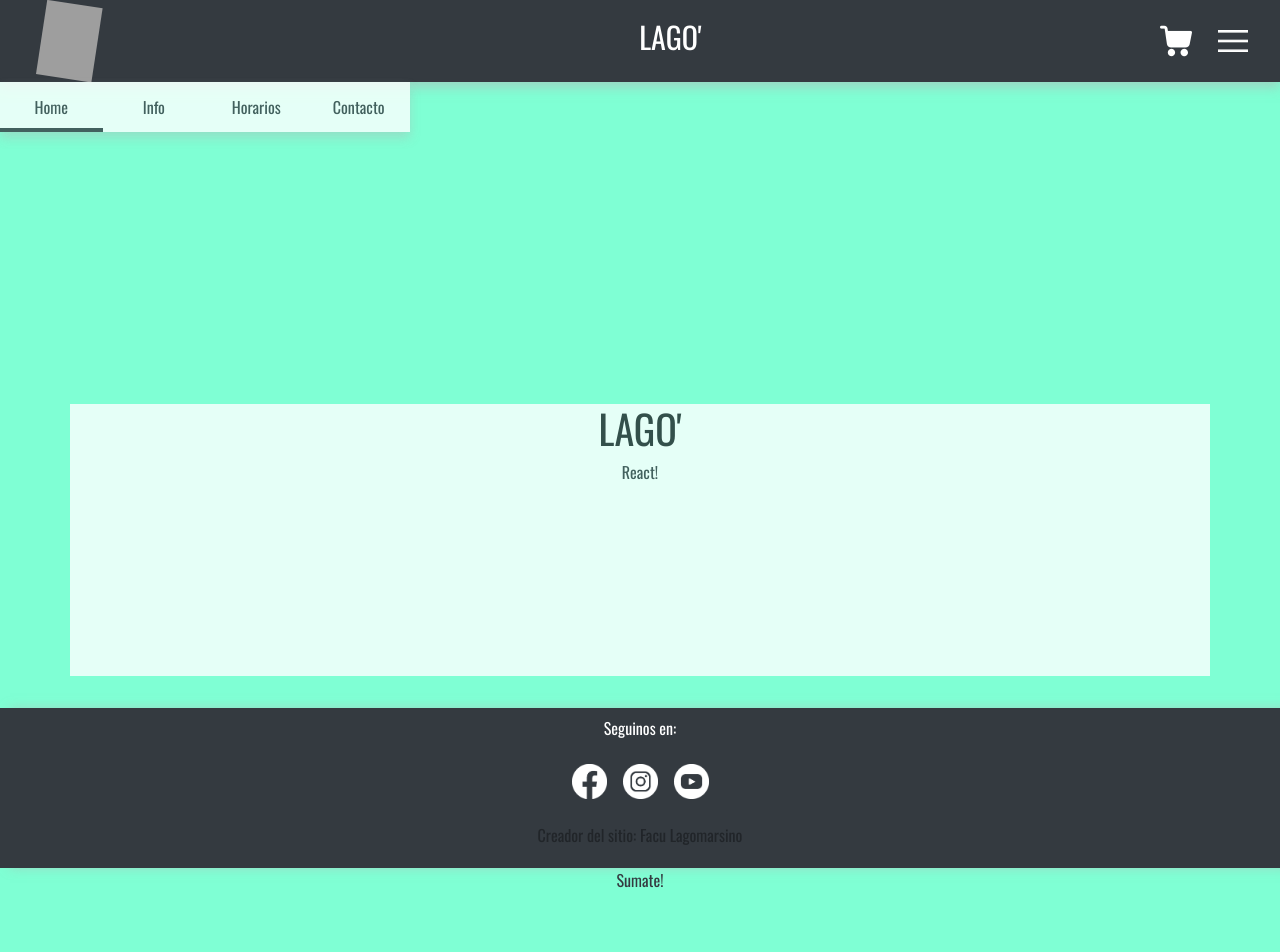
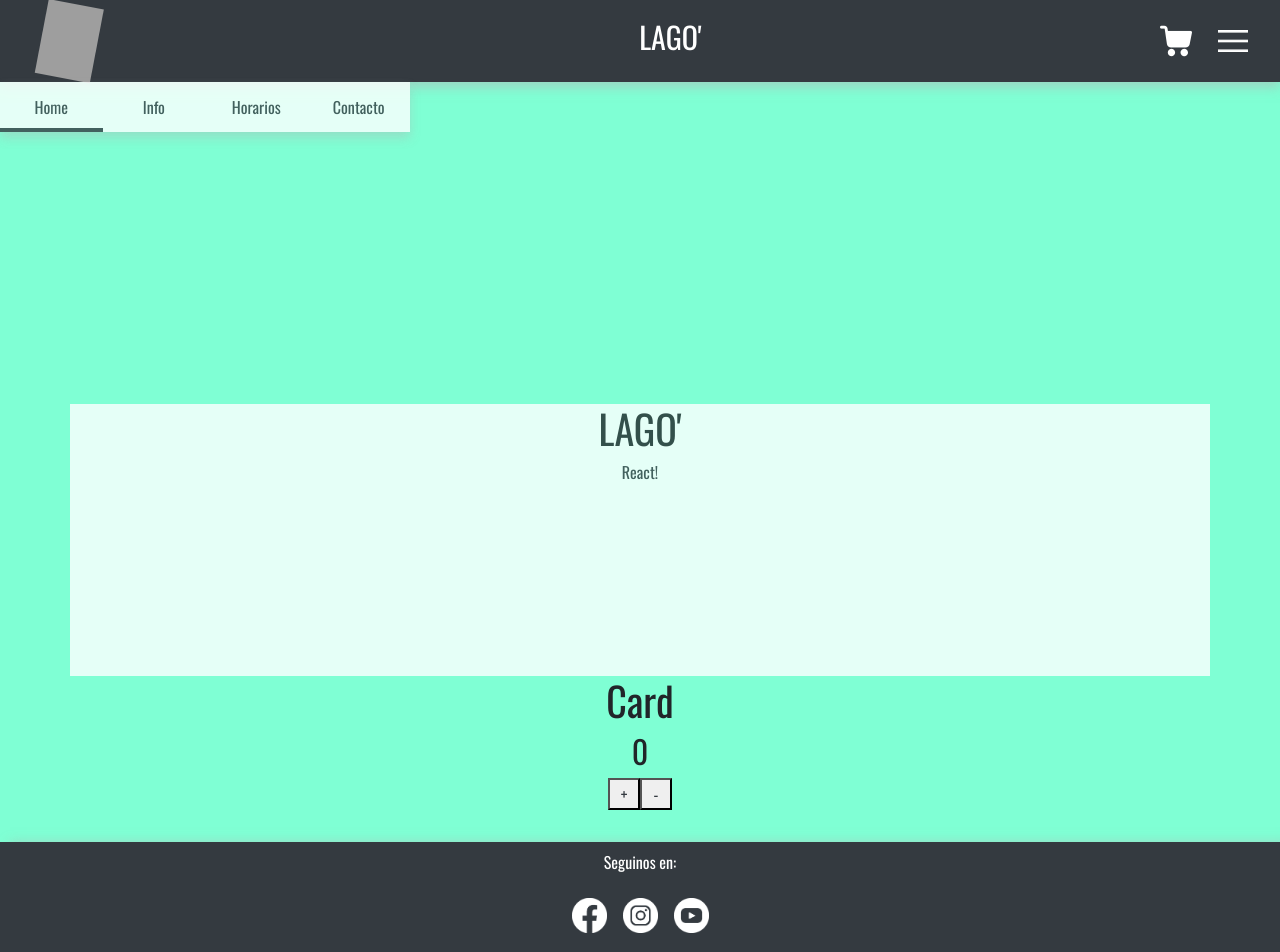
Before and after one commit to Facu-Lagomarsino/lago, a React (Create React App) app: page / in a window 1280 px wide. Shown: the top 952 px of the page. Before the commit the page ends 892 px from the top, so only its background shows below. Built offline with nearby package versions, Linux system fonts and the light colour scheme; grey boxes are pictures that could not be loaded.

Commit message:
Entrega 5

```diff
--- a/src/App.js
+++ b/src/App.js
@@ -1,36 +1,26 @@
-// import logo from './logo.svg'; //no se de donde viene el error
-
-import NavBar from './components/NavBar';
-import Footer from './components/Footer';
-
-import './css/Style.css';
-import './App.css';
-import ItemListContainer from './components/ItemListContainer';
-
+import NavBar from "./components/NavBar";
+import Footer from "./components/Footer";
+import "./css/Style.css";
+import "./App.css";
+import ItemListContainer from "./components/ItemListContainer";
+import ItemCount from "./components/ItemCount";
 
 function App() {
-
     let nombre = "Facu Lagomarsino";
 
     return (
-
         <body className="App">
-
             <header>
-
                 <NavBar />
-
             </header>
 
             <main>
-
                 <ItemListContainer greeting="LAGO'" />
-
+                <ItemCount count ="1" stock="10" />
             </main>
 
-
             <footer>
-        <Footer nombre = {nombre} />
+                <Footer nombre={nombre} />
                 <a
                 className="App-link"
                 href="https://reactjs.org"
@@ -41,7 +31,6 @@ function App() {
                 </a>
             </footer>
         </body>
-
     );
 }
 
--- /dev/null
+++ b/src/components/Button.js
@@ -0,0 +1,9 @@
+function Button(props) {
+    return (
+        <>
+        <button className="btns" onClick={props.onAdd}>{props.text}</button>
+        </>
+    );
+}
+
+export default Button;
--- /dev/null
+++ b/src/components/ItemCount.js
@@ -0,0 +1,35 @@
+import React, { useState, useEffect } from "react";
+import Button from "./Button";
+
+function ItemCount(props) {
+    const [card] = useState("Card");
+    const [count, setCount] = useState(0);
+    const [prodStock, setprodStock] = useState(props.stock);
+
+    function sum () {
+        if (count < prodStock) {
+            setCount(count + 1)
+        }
+    }
+
+    function res () {
+        if (count > 0) {
+            setCount(count - 1)
+        }
+    }
+
+
+    useEffect(() => {
+        console.log("AVISO", count)
+    }, [count])
+    return (
+        <>
+            <h1>{card}</h1>
+            <h2>{count}</h2>
+            <Button text="+" onAdd={() => sum()} />
+            <Button text="-" onAdd={() => res()} />
+        </>
+    );
+}
+
+export default ItemCount;
--- a/src/css/Style.css
+++ b/src/css/Style.css
@@ -1,4 +1,4 @@
-@import url('https://fonts.googleapis.com/css2?family=Oswald&display=swap');
+@import url("https://fonts.googleapis.com/css2?family=Oswald&display=swap");
 
 * {
   margin: 0;
@@ -6,11 +6,11 @@
   box-sizing: border-box;
 }
 
-body{
+body {
   background: aquamarine;
   width: 100%;
   height: 100%;
-    font-family: 'Oswald', sans-serif;
+  font-family: "Oswald", sans-serif;
 }
 
 /* HEADER */
@@ -20,10 +20,10 @@ body{
 
 .navbar {
   background: #343a40;
-    box-shadow: 0 6px 10px rgba(179, 179, 179, .5);
+  box-shadow: 0 6px 10px rgba(179, 179, 179, 0.5);
 }
 
-#menu{
+#menu {
   background: transparent;
   border: none;
   padding-right: 2rem;
@@ -40,8 +40,8 @@ body{
   width: 410px;
   height: 50px;
   background: #fff;
-    box-shadow: 0 6px 10px rgba(179, 179, 179, .5);
-    opacity: .8;
+  box-shadow: 0 6px 10px rgba(179, 179, 179, 0.5);
+  opacity: 0.8;
 }
 
 ul {
@@ -93,7 +93,7 @@ li {
   background-color: #fff;
   margin-top: 17rem;
   height: 17rem;
-    opacity: .8;
+  opacity: 0.8;
 }
 
 .container h3 {
@@ -104,7 +104,6 @@ li {
   color: #343a40;
 }
 
-
 /* FOOTER */
 .miFooter {
   display: inline-block;
@@ -114,7 +113,7 @@ li {
   height: 20vh;
   bottom: 0;
   margin-top: 2rem;
-    box-shadow: 10px 0px 10px rgba(179, 179, 179, .5);
+  box-shadow: 10px 0px 10px rgba(179, 179, 179, 0.5);
 }
 
 .miFooter p {
@@ -136,3 +135,11 @@ li {
   transform: scale(1.2);
   transition: 0.8s;
 }
+
+/* BOTONES */
+.btns {
+  display: inline-block;
+  width: 2rem;
+  height: 2rem;
+  color: #343a40;
+}
```
Also changed, not shown: src/components/ItemListContainer.js (+6 -14 lines), src/components/NavBar.jsx (line endings or trailing spaces). Lines whose indentation alone changed are shown as unchanged.
